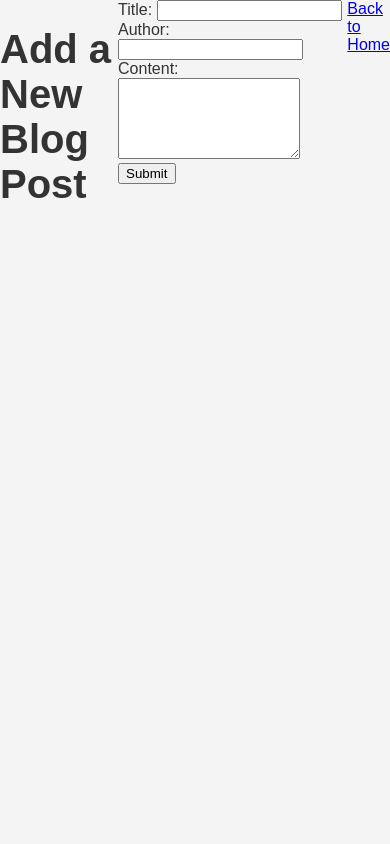
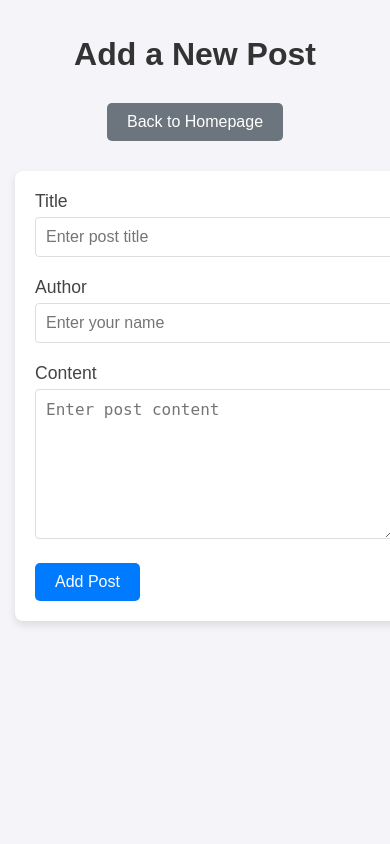
Before and after one commit to s9096309/masterblog, a Flask app: page /add in a window 390 px wide; the page is wider, and only the part inside the window is pictured. Run offline with Flask 3, Linux system fonts and the light colour scheme.

Commit message:
applied additional styling

```diff
--- a/posts.json
+++ b/posts.json
@@ -4,7 +4,7 @@
         "title": "wwww",
         "author": "dddd",
         "content": "eeee",
-        "likes": 3
+        "likes": 4
     },
     {
         "id": 3,
--- a/static/style.css
+++ b/static/style.css
@@ -1,51 +1,118 @@
-/* Allgemeine Styles */
+/* Allgemeine Seite-Stile */
 body {
     font-family: Arial, sans-serif;
-    background-color: #f4f4f4;
-    color: #333;
+    background-color: #f4f4f9;
     margin: 0;
     padding: 0;
-    display: flex;
-    justify-content: center;
-    align-items: flex-start;
-    height: 100vh;
+    color: #333;
 }
 
-/* Hauptcontainer */
+/* Container für den gesamten Inhalt */
 .main-container {
-    width: 100%;
-    max-width: 1200px;
+    max-width: 1100px;
+    margin: 0 auto;
     padding: 20px;
-    background-color: #fff;
-    box-sizing: border-box;
 }
 
 /* Header */
 header {
     text-align: center;
-    margin-bottom: 40px;
+    margin-bottom: 30px;
 }
 
 h1 {
-    font-size: 2.5rem;
     color: #333;
+    font-size: 2rem;
+    margin-bottom: 10px;
 }
 
-.add-post-btn {
-    display: inline-block;
+h2 {
+    color: #333;
+    font-size: 1.5rem;
+}
+
+/* Navigation */
+a {
+    text-decoration: none;
+    color: #007BFF;
+}
+
+a:hover {
+    text-decoration: underline;
+}
+
+/* Buttons */
+button, .submit-btn {
     background-color: #007BFF;
     color: white;
     padding: 10px 20px;
     border-radius: 5px;
-    text-decoration: none;
-    margin-top: 15px;
+    border: none;
+    font-size: 1rem;
+    cursor: pointer;
+    transition: background-color 0.3s ease;
 }
 
-.add-post-btn:hover {
+button:hover, .submit-btn:hover {
     background-color: #0056b3;
 }
 
-/* Blog Posts Bereich */
+.back-btn {
+    display: inline-block;
+    background-color: #6c757d;
+    color: white;
+    padding: 10px 20px;
+    border-radius: 5px;
+    text-decoration: none;
+    margin-top: 20px;
+}
+
+.back-btn:hover {
+    background-color: #5a6268;
+}
+
+/* Formularbereich */
+.form-container {
+    background-color: #fff;
+    padding: 20px;
+    border-radius: 8px;
+    box-shadow: 0 4px 8px rgba(0, 0, 0, 0.1);
+    margin: 0 auto;
+    max-width: 600px;
+    width: 100%;
+}
+
+.form-group {
+    margin-bottom: 20px;
+}
+
+label {
+    font-size: 1.1rem;
+    color: #444;
+    margin-bottom: 5px;
+    display: block;
+}
+
+input[type="text"], textarea {
+    width: 100%;
+    padding: 10px;
+    font-size: 1rem;
+    border: 1px solid #ddd;
+    border-radius: 4px;
+    box-sizing: border-box;
+}
+
+input[type="text"]:focus, textarea:focus {
+    border-color: #007BFF;
+    outline: none;
+}
+
+textarea {
+    height: 150px;
+    resize: vertical;
+}
+
+/* Blog-Post-Container */
 .blog-posts {
     display: flex;
     flex-direction: column;
@@ -54,54 +121,41 @@ h1 {
 
 .post {
     background-color: #fff;
+    border: 1px solid #ddd;
     padding: 20px;
     border-radius: 8px;
     box-shadow: 0 4px 8px rgba(0, 0, 0, 0.1);
-    border: 1px solid #ddd;
-    transition: transform 0.3s ease;
 }
 
-.post:hover {
-    transform: scale(1.02);
-}
-
-h2 {
-    color: #444;
+.post h2 {
+    margin-top: 0;
 }
 
 .post p {
     margin: 10px 0;
 }
 
-.like-btn, .update-btn, .delete-btn {
-    display: inline-block;
-    padding: 8px 15px;
-    margin-top: 10px;
+.post a {
+    color: #007BFF;
     text-decoration: none;
-    color: #fff;
-    border-radius: 5px;
+    margin-right: 10px;
 }
 
-.like-btn {
-    background-color: #28a745;
+.post a:hover {
+    text-decoration: underline;
 }
 
-.update-btn {
-    background-color: #ffc107;
+/* Responsive Design für kleinere Bildschirme */
+@media (max-width: 768px) {
+    .main-container {
+        padding: 15px;
+    }
+
+    .form-container {
+        max-width: 100%;
+    }
+
+    .post {
+        margin: 0;
+    }
 }
-
-.delete-btn {
-    background-color: #dc3545;
-}
-
-.like-btn:hover {
-    background-color: #218838;
-}
-
-.update-btn:hover {
-    background-color: #e0a800;
-}
-
-.delete-btn:hover {
-    background-color: #c82333;
-}
--- a/templates/add.html
+++ b/templates/add.html
@@ -3,26 +3,36 @@
 <head>
     <meta charset="UTF-8">
     <meta name="viewport" content="width=device-width, initial-scale=1.0">
-    <title>Add a Blog Post</title>
+    <title>Add a New Post</title>
     <link rel="stylesheet" href="{{ url_for('static', filename='style.css') }}">
 </head>
 <body>
-    <h1>Add a New Blog Post</h1>
+    <div class="main-container">
+        <header>
+            <h1>Add a New Post</h1>
+            <a href="{{ url_for('index') }}" class="back-btn">Back to Homepage</a>
+        </header>
 
-    <form action="{{ url_for('add') }}" method="POST">
+        <section class="form-container">
+            <form action="{{ url_for('add') }}" method="POST">
+                <div class="form-group">
+                    <label for="title">Title</label>
+                    <input type="text" id="title" name="title" required placeholder="Enter post title">
+                </div>
 
-        <label for="title">Title:</label>
-        <input type="text" id="title" name="title" required>
+                <div class="form-group">
+                    <label for="author">Author</label>
+                    <input type="text" id="author" name="author" required placeholder="Enter your name">
+                </div>
 
-        <label for="author">Author:</label>
-        <input type="text" id="author" name="author" required>
+                <div class="form-group">
+                    <label for="content">Content</label>
+                    <textarea id="content" name="content" required placeholder="Enter post content"></textarea>
+                </div>
 
-        <label for="content">Content:</label>
-        <textarea id="content" name="content" rows="5" required></textarea>
-
-        <button type="submit">Submit</button>
-    </form>
-
-    <a href="{{ url_for('index') }}">Back to Home</a>
+                <button type="submit" class="submit-btn">Add Post</button>
+            </form>
+        </section>
+    </div>
 </body>
 </html>
```
